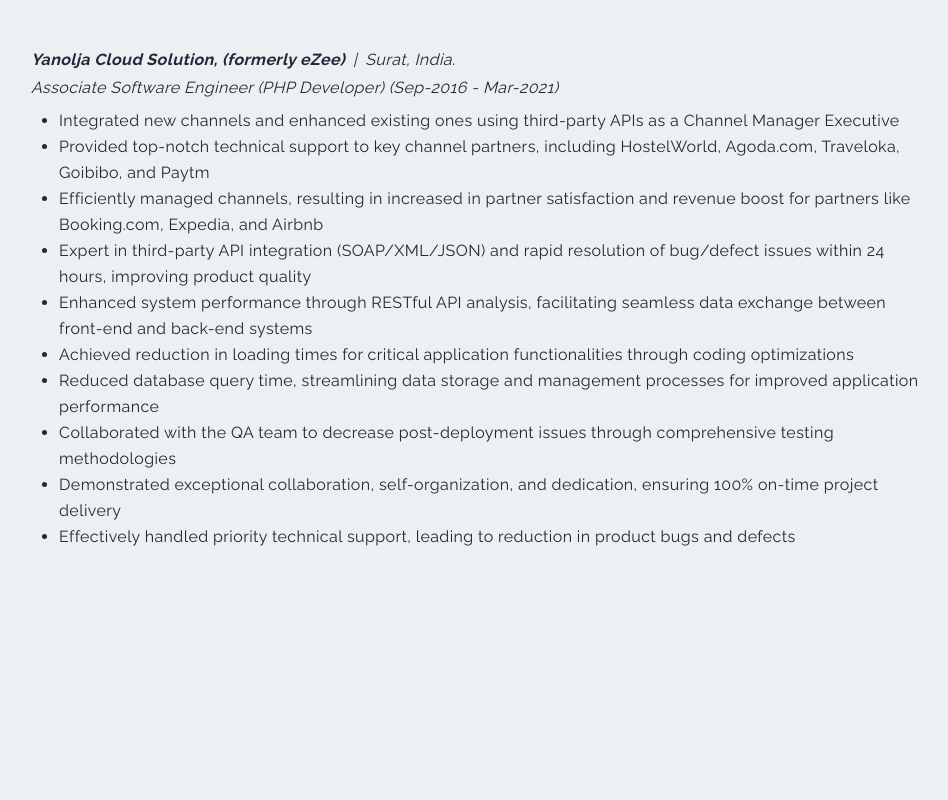
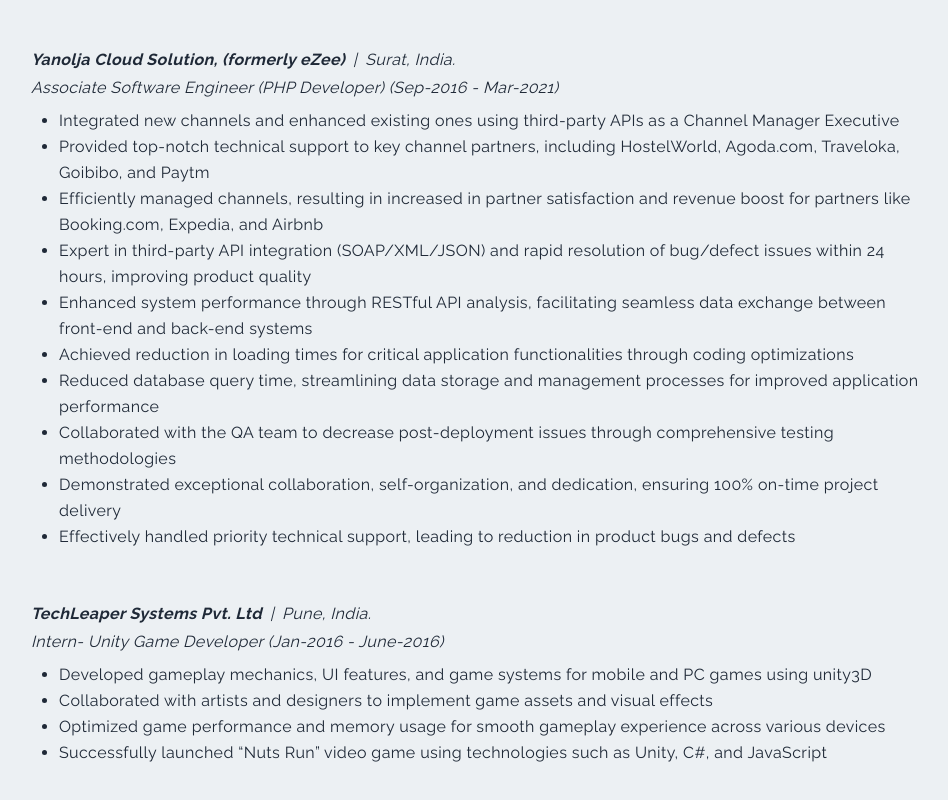
Before and after one commit to Subhashchandra3295/subhashchandra_portfolio, a Next.js app: page /resume in a window 1280 px wide. Shown: the part 1742-2542 px from the top of the page, without its empty margins (147-1095 px from the left). Before the commit the page ends 2328 px from the top, so only its background shows below. Built offline with nearby package versions, Linux system fonts and the light colour scheme.

Commit message:
Added Profile details

```diff
--- a/pages/resume.jsx
+++ b/pages/resume.jsx
@@ -245,6 +245,31 @@
           </ul>
         </div>
 
+         {/* Experience */}
+         <div className='py-6'>
+          <p className='italic'>
+            <span className='font-bold italic'>
+            TechLeaper Systems Pvt. Ltd
+            </span>
+            <span className='px-2'>|</span>Pune, India.
+          </p>
+          <p className='py-1 italic'>Intern- Unity Game Developer (Jan-2016 - June-2016)</p>
+          <ul className='list-disc list-outside px-7 py-1 leading-relaxed'>
+            <li>
+              Developed gameplay mechanics, UI features, and game systems for mobile and PC games using unity3D
+            </li>
+            <li>
+              Collaborated with artists and designers to implement game assets and visual effects
+            </li>
+            <li>
+              Optimized game performance and memory usage for smooth gameplay experience across various devices
+            </li>
+            <li>
+              Successfully launched “Nuts Run” video game using technologies such as Unity, C#, and JavaScript
+            </li>
+          </ul>
+        </div>
+
         {/*  */}
        {/*  <h5 className='text-center underline text-[18px] py-4'>
           Learning
```
